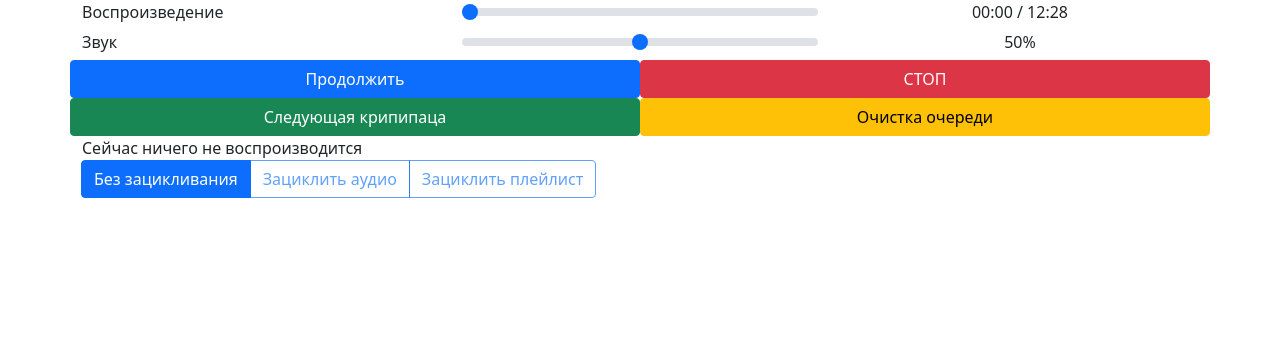
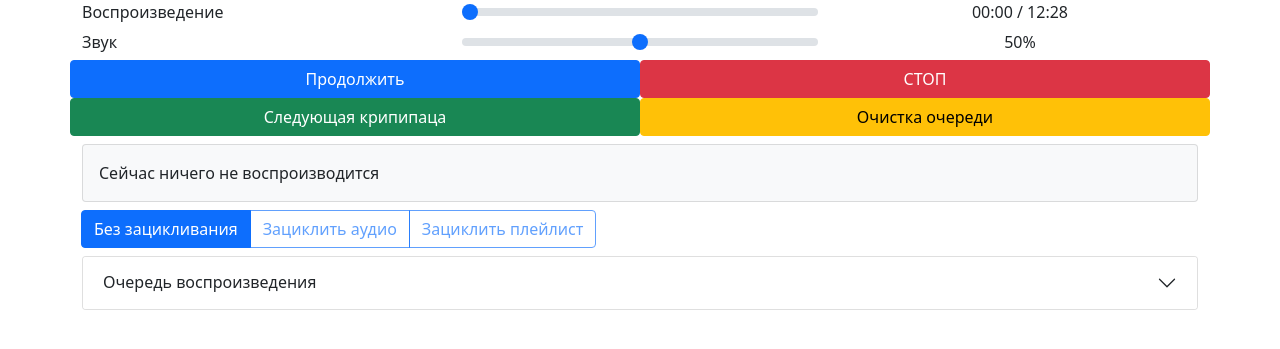
Before and after one commit to Aniforka/crypipasts-machine, a Flask app: page /player in a window 1280 px wide. Shown: the part 56-405 px from the top of the page. Run offline with Flask 3, Linux system fonts and the light colour scheme; some libraries are stand-ins or nearby versions.

Commit message:
ADD: player styles update

```diff
--- a/templates/player.html
+++ b/templates/player.html
@@ -262,14 +262,16 @@
           Очистка очереди
         </button>
       </div>
-      <div class="row">
+
+      <div class="card bg-light text-dark mt-2">
         {% if not active_video %}
-        <div class="col" id="now_playing_title">Сейчас ничего не воспроизводится</div>
+        <div class="card-body" id="now_playing_title">Сейчас ничего не воспроизводится</div>
         {% else %}
-        <div class="col" id="now_playing_title">Сейчас воспроизводится: {{active_video.title}}</div>
+        <div class="card-body" id="now_playing_title">Сейчас воспроизводится: {{active_video.title}}</div>
         {% endif %}
       </div>
-      <div class="btn-group" role="group" aria-label="Loop button group">
+
+      <div class="btn-group mt-2" role="group" aria-label="Loop button group">
         <input type="radio" class="btn-check" name="btnradio" id="btnradio1" autocomplete="off" onclick="looping()" checked>
         <label class="btn btn-outline-primary" for="btnradio1">Без зацикливания</label>
 
@@ -279,19 +281,26 @@
         <input type="radio" class="btn-check" name="btnradio" id="btnradio3" autocomplete="off" disabled>
         <label class="btn btn-outline-primary" for="btnradio3">Зациклить плейлист</label>
       </div>
-    </div>
-    <div class="container overflow-hidden" id="queue_list">
-      {% for video_in_q in queue %}
-      <div class="row gx-5">
-        <div class="col">
-          <div class="card">
-            <div class="card-body">
-              <h5 class="card-title">{{video_in_q.title}}</h5>
+
+      <div class="accordion mt-2" id="accordionExample">
+        <div class="accordion-item">
+          <h2 class="accordion-header" id="headingOne">
+            <button class="accordion-button collapsed" type="button" data-bs-toggle="collapse" data-bs-target="#collapseOne" aria-expanded="true" aria-controls="collapseOne">
+              Очередь воспроизведения
+            </button>
+          </h2>
+          <div id="collapseOne" class="accordion-collapse collapse" aria-labelledby="headingOne" data-bs-parent="#accordionExample">
+            <div class="accordion-body">
+              <div class="card">
+                <ul class="list-group list-group-flush" id="queue_list">
+                {% for video_in_q in queue %}
+                  <li class="list-group-item">{{video_in_q.title}}</li>
+                {% endfor %}
+              </div>
             </div>
           </div>
         </div>
       </div>
-      {% endfor %}
     </div>
   </body>
 </html>
```
